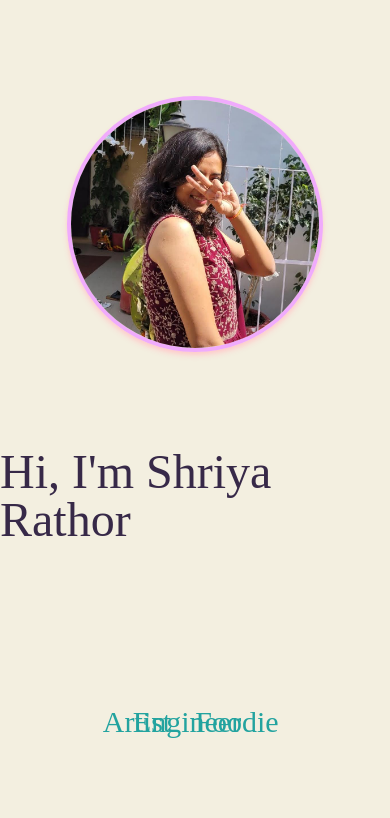
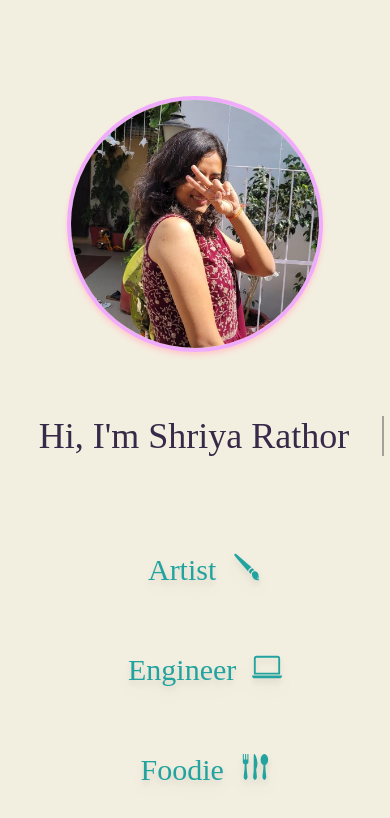
Before and after one commit to subs001/portfolio-1, a React (Create React App) app: page / in a window 390 px wide. Shown: the top 818 px of the page. Built offline with nearby package versions, Linux system fonts and the light colour scheme.

Commit message:
Made homepage responsive, add typewrite animation

```diff
--- a/package.json
+++ b/package.json
@@ -11,6 +11,7 @@
     "react-icons": "^4.7.1",
     "react-router-dom": "^6.4.4",
     "react-scripts": "5.0.1",
+    "react-typical": "^0.1.3",
     "web-vitals": "^2.1.4"
   },
   "scripts": {
--- a/src/components/Profile.component.jsx
+++ b/src/components/Profile.component.jsx
@@ -1,8 +1,10 @@
 import React from "react";
 import profile_pic from "../assets/images/profile-pic.jpg";
 import SmallText from "./SmallText.component";
-import {GiPaintBrush, GiForkKnifeSpoon} from 'react-icons/gi';
-import {BsLaptop} from 'react-icons/bs';
+import { GiPaintBrush, GiForkKnifeSpoon } from "react-icons/gi";
+import { BsLaptop } from "react-icons/bs";
+import "../styles/typewriter.css";
+
 
 function Profile() {
   return (
@@ -14,8 +16,10 @@ function Profile() {
           className="rounded-full w-64 h-auto align-middle border-fuchsia-300 border-4 shadow-md shadow-[#FFCACA]"
         />
       </div>
-      <p className="font-marckScript text-5xl flex justify-center py-24">Hi, I'm Shriya Rathor</p>
-      <ul className="grid grid-cols-3 px-32 py-16 gap-4">
+      <p className="font-marckScript text-4xl md:text-5xl text-center my-16 mx-auto md:my-24 whitespace-nowrap w-[21ch] overflow-hidden line">
+        Hi, I'm Shriya Rathor
+      </p>
+      <ul className="grid grid-rows-3 md:grid-cols-3 px-32 py-8 md:pt-8 gap-16 md:gap-4">
         <SmallText text={"Artist"} icon={<GiPaintBrush />}></SmallText>
         <SmallText text={"Engineer"} icon={<BsLaptop />}></SmallText>
         <SmallText text={"Foodie"} icon={<GiForkKnifeSpoon />}></SmallText>
--- a/src/components/SmallText.component.jsx
+++ b/src/components/SmallText.component.jsx
@@ -1,7 +1,12 @@
 import React from "react";
 
-function SmallText({ text, icon}) {
-  return <li className="font-satisfy text-[#22A39F] flex justify-center text-3xl gap-4">{text}{icon}</li>;
+function SmallText({ text, icon }) {
+  return (
+    <li className="font-satisfy text-[#22A39F] flex justify-center text-3xl gap-4 drop-shadow-lg shadow-gray-500 transform transition duration-100 hover:scale-150 hover:text-teal-500">
+      {text}
+      {icon}
+    </li>
+  );
 }
 
 export default SmallText;
--- /dev/null
+++ b/src/styles/typewriter.css
@@ -0,0 +1,14 @@
+.line {
+    border-right: solid 2px gray;
+    animation: typewriter 3s steps(21) 1s, cursor 750ms steps(21) infinite;
+}
+
+@keyframes typewriter {
+    0% {width: 0;}
+    100%{width: 21ch ;}
+}
+
+@keyframes cursor {
+    0% {border-right-color: gray;}
+    100% {border-right-color: transparent;}
+}
```
Also changed, not shown: 1 other file (tests, documents, lock files or other folders).
